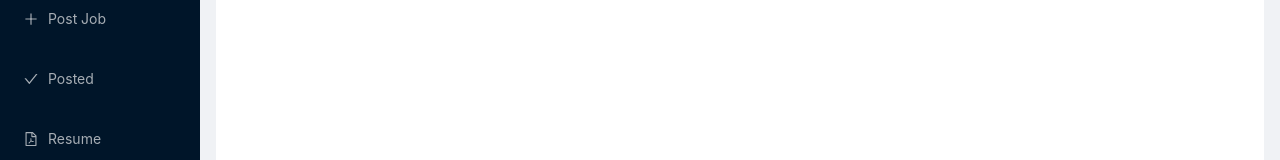
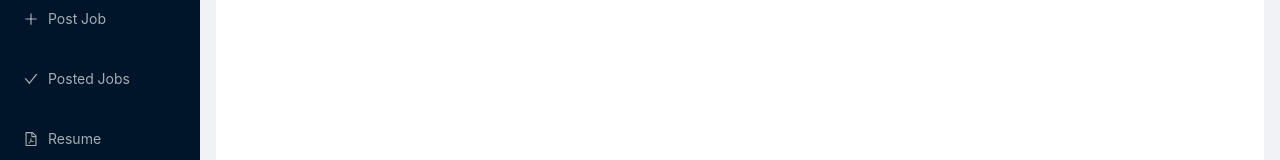
Before and after one commit to Sapna2001/Job-Portal, a React (Create React App) app in the folder client/: page / in a window 1280 px wide. Shown: the part 293-453 px from the top of the page. Built offline with nearby package versions, Linux system fonts and the light colour scheme; no server answers; sample sign-in values are in the browser's storage; the HTML template or start-up script is replaced by a standard one.

Commit message:
top panel modified

```diff
--- a/client/src/Components/DefaultLayout.js
+++ b/client/src/Components/DefaultLayout.js
@@ -76,7 +76,7 @@ class DefaultLayout extends React.Component {
             </Menu.Item>
 
             <Menu.Item key="/posted" icon={<CheckOutlined />}>
-              <Link to="/posted">Posted</Link>
+              <Link to="/posted">Posted Jobs</Link>
             </Menu.Item>
 
             <Menu.Item key="/resume" icon={<FilePdfOutlined />}>
```
